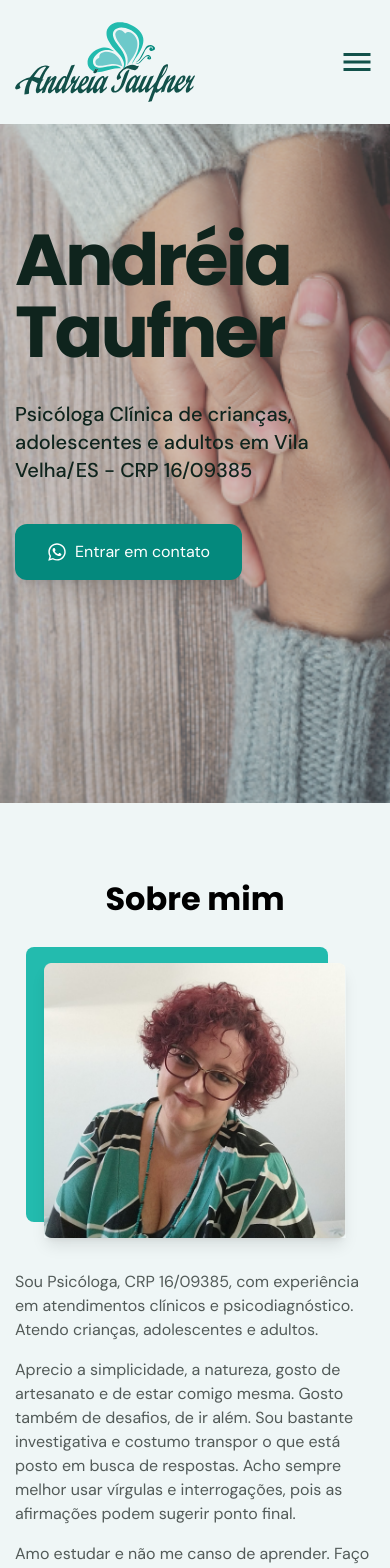
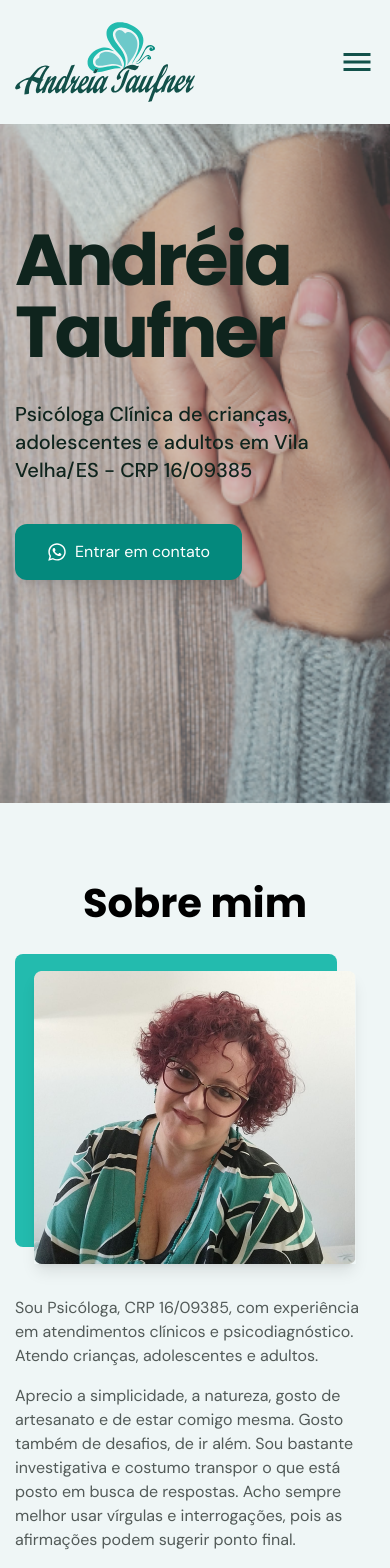
Before and after one commit to elena-calcada/psicologa-andreia-taufner, a Next.js app: page / in a window 390 px wide. Shown: the top 1568 px of the page. Built offline with nearby package versions, Linux system fonts and the light colour scheme.

Commit message:
h2: change size

```diff
--- a/app/globals.css
+++ b/app/globals.css
@@ -21,7 +21,7 @@
   }
 
   .h2 {
-    @apply text-5xl sm-max:text-[2rem] mb-12;
+    @apply text-5xl sm-max:text-[2.5rem] mb-12;
   }
 
   .h3 {
--- a/components/Aboult.tsx
+++ b/components/Aboult.tsx
@@ -21,7 +21,7 @@ const Aboult = () => {
           <div className="w-full relative flex flex-col gap-8 items-center justify-center xl:flex-row xl:gap-16">
 
             <motion.div
-              className={"relative w-[322px] h-[293px] xs:w-[302px] xs:h-[275px] lg:w-[418px] lg:h-[380px]"}
+              className={"relative w-[322px] h-[293px] lg:w-[418px] lg:h-[380px]"}
               variants={fadeIn("up", 0.6)}
               initial="hidden"
               whileInView={"show"}
--- a/components/InPersonService.tsx
+++ b/components/InPersonService.tsx
@@ -20,7 +20,7 @@ const InPersonService = () => {
           <div className="w-full relative flex flex-col gap-8 items-center justify-center xl:flex-row xl:gap-16">
 
             <motion.div
-              className={"relative w-[322px] h-[293px] xs:w-[302px] xs:h-[275px] lg:w-[418px] lg:h-[380px]"}
+              className={"relative w-[322px] h-[293px] lg:w-[418px] lg:h-[380px]"}
               variants={fadeIn("up", 0.6)}
               initial="hidden"
               whileInView={"show"}
--- a/components/OnlineService.tsx
+++ b/components/OnlineService.tsx
@@ -20,7 +20,7 @@ const OnlineService = () => {
           <div className="w-full relative flex flex-col gap-8 items-center justify-center xl:flex-row-reverse xl:gap-16">
 
             <motion.div
-              className={"relative w-[322px] h-[293px] xs:w-[302px] xs:h-[275px] lg:w-[418px] lg:h-[380px]"}
+              className={"relative w-[322px] h-[293px] lg:w-[418px] lg:h-[380px]"}
               variants={fadeIn("up", 0.6)}
               initial="hidden"
               whileInView={"show"}
```
